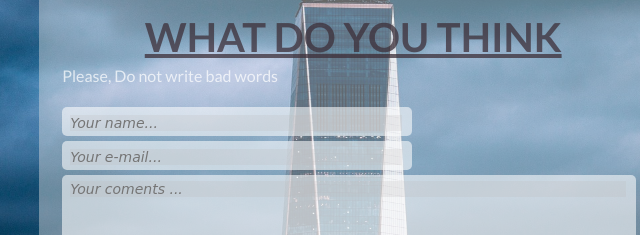
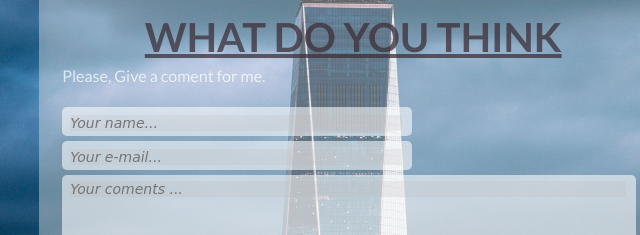
Before and after one commit to RKRaihankabir/my-profile, a plain HTML site: page coment.html in a window 1280 px wide. Shown: the part 254-489 px from the top of the page, 332-972 px from the left. Drawn offline with Linux system fonts and the light colour scheme.

Commit message:
Update coment.html

```diff
--- a/coment.html
+++ b/coment.html
@@ -52,7 +52,7 @@
 					</div>
 					<div class="banner_content">
 						<h2>WHAT DO YOU THINK</h2>
-						<p>Please, Do not write bad words</p>
+						<p>Please, Give a coment for me.</p>
 						<input class="name" type="text/number" name="" placeholder="Your name...">
 						<input class="name" type="email" name="" placeholder="Your e-mail...">
 						<input class="ucoments" type="paragraph" name="" placeholder="Your coments ...">
```
